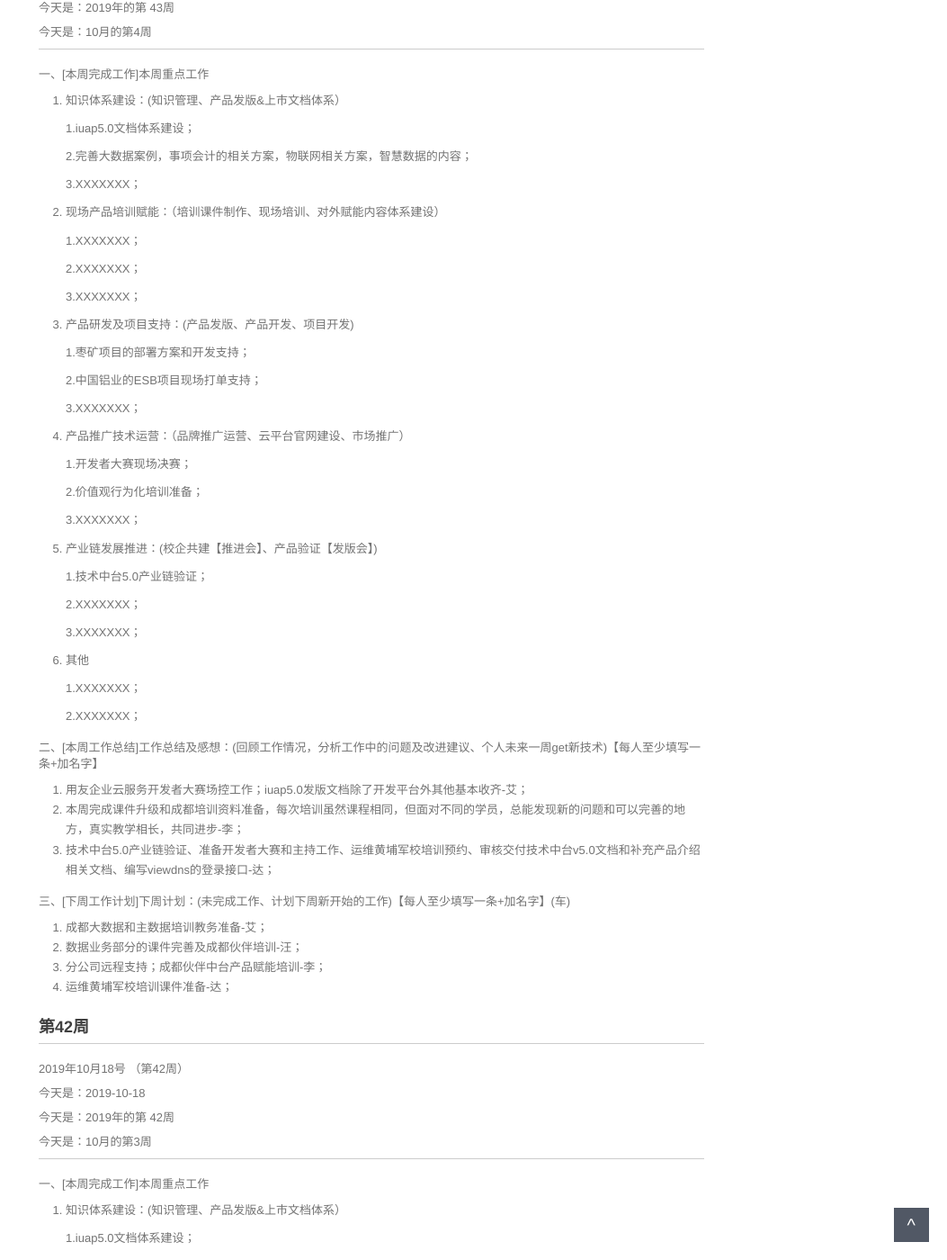
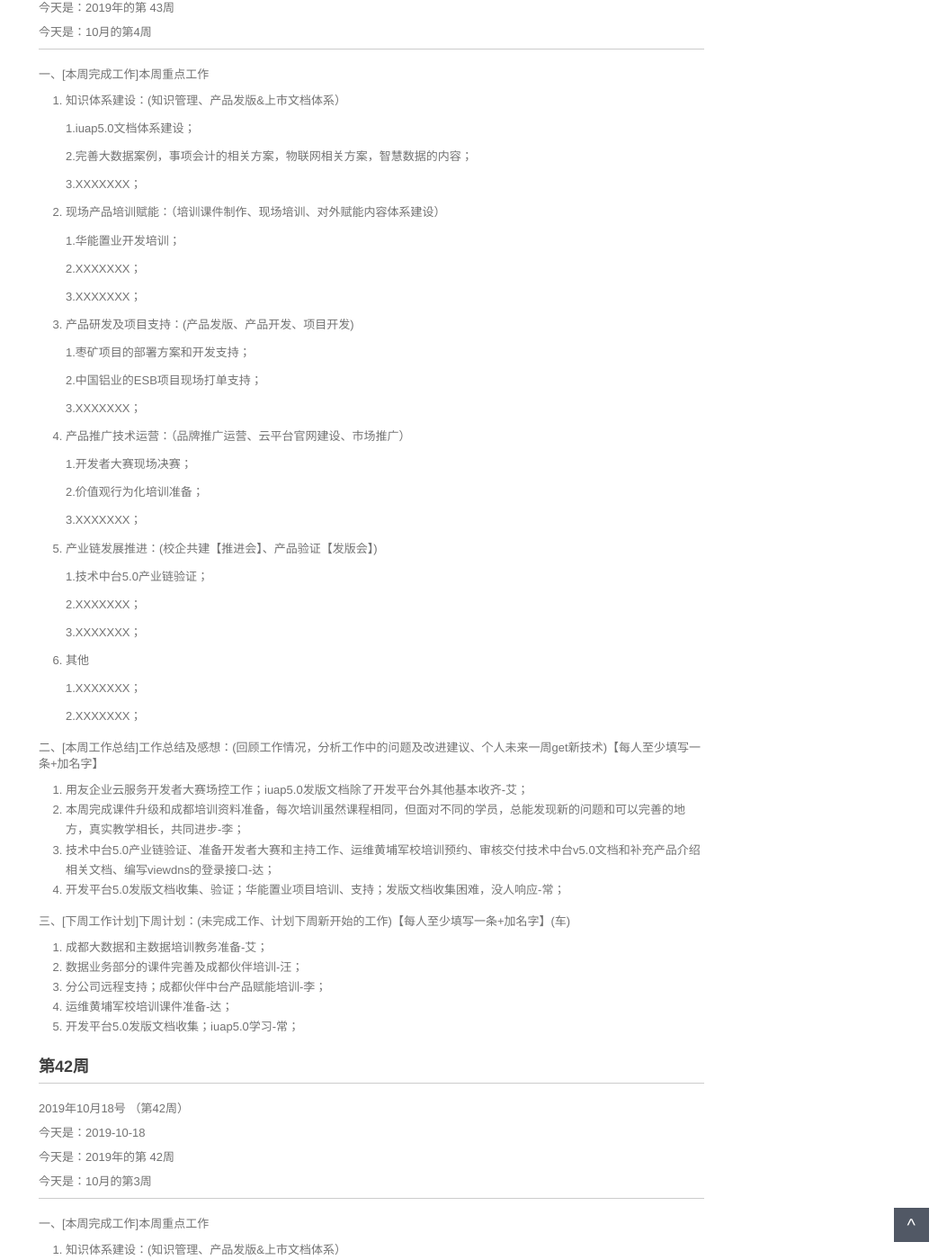
Before and after one commit to walllFlower/blog, a Jekyll site: the page built from _posts/2018-07-17-day_report_cxz.md, in a window 1280 px wide and 1400 px high, scrolled down 435 px. Shown: the whole window at 90% size, without its empty margins (227-1280 px from the left). Built offline with Jekyll 4.4.1, drawn with Linux system fonts in a browser that asks for light colours; comment, search, counter and statistics services are not loaded.

Commit message:
Update 2018-07-17-day_report_cxz.md

```diff
--- a/_posts/2018-07-17-day_report_cxz.md
+++ b/_posts/2018-07-17-day_report_cxz.md
@@ -34,7 +34,7 @@ categories: 技术运营工作周报
 
 2. 现场产品培训赋能：（培训课件制作、现场培训、对外赋能内容体系建设）
 
-    1.XXXXXXX；
+    1.华能置业开发培训；
 
     2.XXXXXXX；
 
@@ -76,6 +76,7 @@ categories: 技术运营工作周报
 1. 用友企业云服务开发者大赛场控工作；iuap5.0发版文档除了开发平台外其他基本收齐-艾；
 2. 本周完成课件升级和成都培训资料准备，每次培训虽然课程相同，但面对不同的学员，总能发现新的问题和可以完善的地方，真实教学相长，共同进步-李；
 3. 技术中台5.0产业链验证、准备开发者大赛和主持工作、运维黄埔军校培训预约、审核交付技术中台v5.0文档和补充产品介绍相关文档、编写viewdns的登录接口-达；
+4. 开发平台5.0发版文档收集、验证；华能置业项目培训、支持；发版文档收集困难，没人响应-常；
 
 三、[下周工作计划]下周计划：(未完成工作、计划下周新开始的工作)【每人至少填写一条+加名字】(车)
 
@@ -83,6 +84,7 @@ categories: 技术运营工作周报
 2. 数据业务部分的课件完善及成都伙伴培训-汪；
 3. 分公司远程支持；成都伙伴中台产品赋能培训-李；
 4. 运维黄埔军校培训课件准备-达；
+5. 开发平台5.0发版文档收集；iuap5.0学习-常；
 
 
 
```
